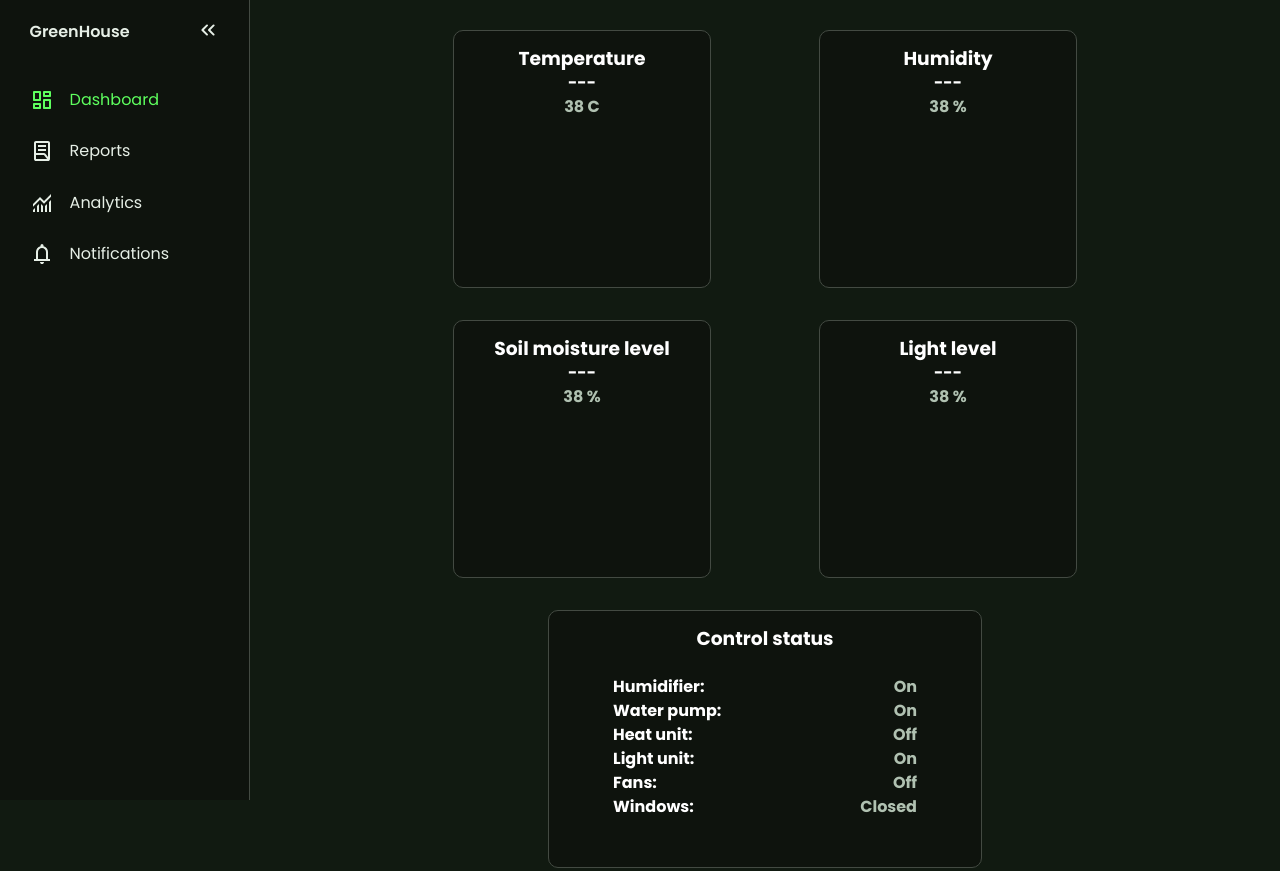
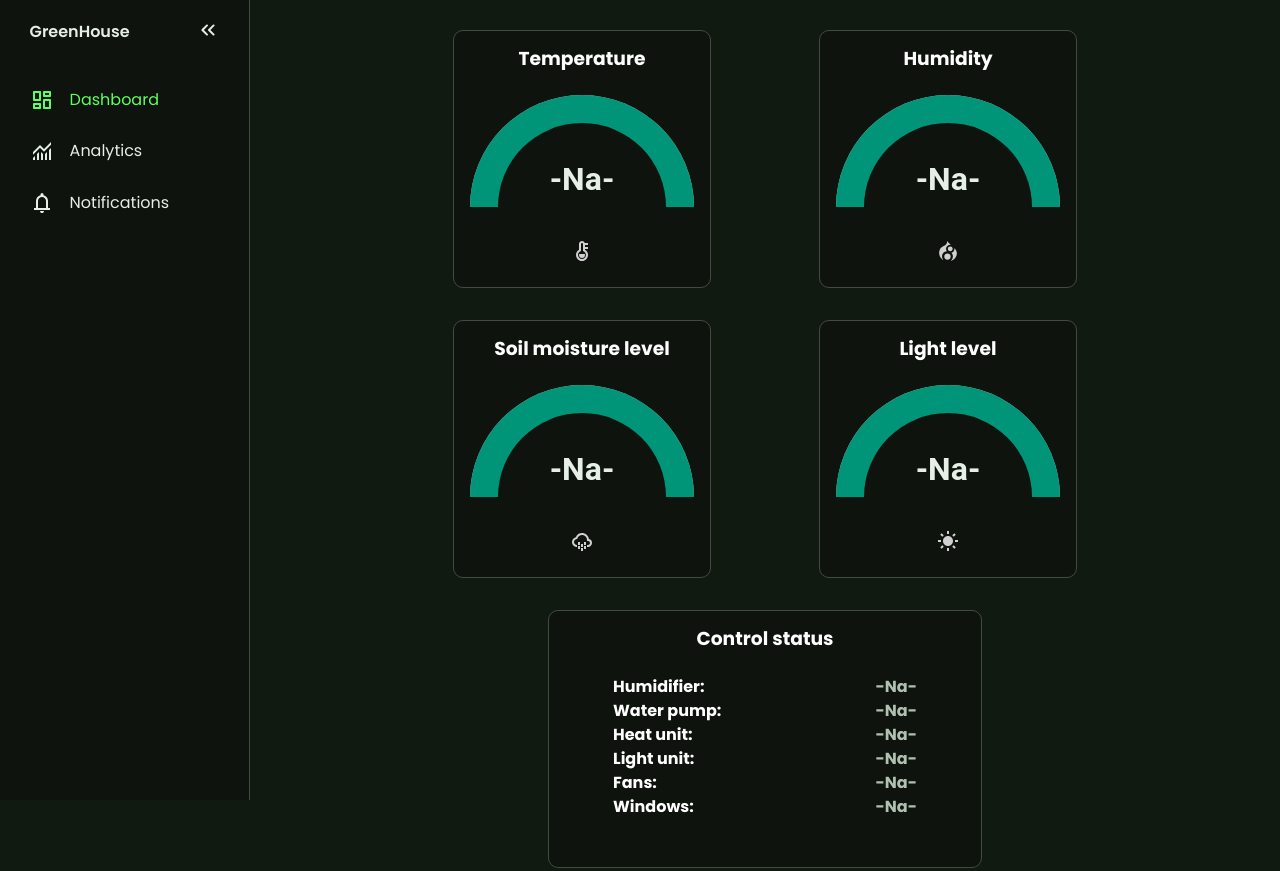
Before and after one commit to Saviru/Greenhouse-project, a plain HTML site: page index.html in a window 1280 px wide. Shown: the top 871 px of the page. Drawn offline with Linux system fonts and the light colour scheme.

Commit message:
Update index.html

```diff
--- a/index.html
+++ b/index.html
@@ -3,7 +3,7 @@
 <head>
   <meta charset="UTF-8">
   <meta name="viewport" content="width=device-width, initial-scale=1.0">
-  <title>Dashboard</title>
+  <title>Home</title>
   <link rel="stylesheet" href="style.css">
   <script type="text/javascript" src="app.js" defer></script>
   <script type="text/javascript" src="readings.js"></script>
@@ -18,25 +18,19 @@
         </button>
       </li>
       <li class="active">
-        <a href="./index">
+        <a href="index.html">
           <svg xmlns="http://www.w3.org/2000/svg" height="24px" viewBox="0 -960 960 960" width="24px" fill="#e8eaed"><path d="M520-640v-160q0-17 11.5-28.5T560-840h240q17 0 28.5 11.5T840-800v160q0 17-11.5 28.5T800-600H560q-17 0-28.5-11.5T520-640ZM120-480v-320q0-17 11.5-28.5T160-840h240q17 0 28.5 11.5T440-800v320q0 17-11.5 28.5T400-440H160q-17 0-28.5-11.5T120-480Zm400 320v-320q0-17 11.5-28.5T560-520h240q17 0 28.5 11.5T840-480v320q0 17-11.5 28.5T800-120H560q-17 0-28.5-11.5T520-160Zm-400 0v-160q0-17 11.5-28.5T160-360h240q17 0 28.5 11.5T440-320v160q0 17-11.5 28.5T400-120H160q-17 0-28.5-11.5T120-160Zm80-360h160v-240H200v240Zm400 320h160v-240H600v240Zm0-480h160v-80H600v80ZM200-200h160v-80H200v80Zm160-320Zm240-160Zm0 240ZM360-280Z"/></svg>
           <span>Dashboard</span>
         </a>
       </li>
       <li>
-        <a href="./Reports">
-          <svg xmlns="http://www.w3.org/2000/svg" height="24px" viewBox="0 -960 960 960" width="24px" fill="#e8eaed"><path d="M320-480v-80h320v80H320Zm0-160v-80h320v80H320Zm-80 240h300q29 0 54 12.5t42 35.5l84 110v-558H240v400Zm0 240h442L573-303q-6-8-14.5-12.5T540-320H240v160Zm480 80H240q-33 0-56.5-23.5T160-160v-640q0-33 23.5-56.5T240-880h480q33 0 56.5 23.5T800-800v640q0 33-23.5 56.5T720-80Zm-480-80v-640 640Zm0-160v-80 80Z"/></svg>
-          <span>Reports</span>
-        </a>
-      </li>
-      <li>
-        <a href="./Analytics">
+        <a href="Analytics.html">
           <svg xmlns="http://www.w3.org/2000/svg" height="24px" viewBox="0 -960 960 960" width="24px" fill="#e8eaed"><path d="M120-120v-80l80-80v160h-80Zm160 0v-240l80-80v320h-80Zm160 0v-320l80 81v239h-80Zm160 0v-239l80-80v319h-80Zm160 0v-400l80-80v480h-80ZM120-327v-113l280-280 160 160 280-280v113L560-447 400-607 120-327Z"/></svg>
           <span>Analytics</span>
         </a>
       </li>
       <li>
-        <a href="./Notifications">
+        <a href="notifications.html">
           <svg xmlns="http://www.w3.org/2000/svg" height="24px" viewBox="0 -960 960 960" width="24px" fill="#e8eaed"><path d="M160-200v-80h80v-280q0-83 50-147.5T420-792v-28q0-25 17.5-42.5T480-880q25 0 42.5 17.5T540-820v28q80 20 130 84.5T720-560v280h80v80H160Zm320-300Zm0 420q-33 0-56.5-23.5T400-160h160q0 33-23.5 56.5T480-80ZM320-280h320v-280q0-66-47-113t-113-47q-66 0-113 47t-47 113v280Z"/></svg>
           <span>Notifications</span>
         </a>
@@ -47,23 +41,55 @@
     <div class="flex-cont">
       <div class="item item-1">
         <h3>Temperature</h3>
-        <div class="indicator">---</div>
-        <div class="dt-stts" id="temp">Na</div>
+        <br>
+        <div class="indicator">
+          <div class="gauge temp">
+            <div class="gauge__body">
+              <div class="gauge__fill tempFill"></div>
+              <div class="gauge__cover tempCover">-Na-</div>
+            </div>
+          </div>
+        </div>
+        <p class="dt-icon temp-icon"><svg xmlns="http://www.w3.org/2000/svg" width="24" height="24" viewBox="0 0 24 24" style="fill: rgba(208, 208, 208, 1);transform: ;msFilter:;"><path d="M9 16a3.001 3.001 0 0 0 6 0c0-.353-.072-.686-.184-1H9.184A2.962 2.962 0 0 0 9 16z"></path><path d="M18 6V4h-3.185A2.995 2.995 0 0 0 12 2c-1.654 0-3 1.346-3 3v5.8A6.027 6.027 0 0 0 6 16c0 3.309 2.691 6 6 6s6-2.691 6-6a6.027 6.027 0 0 0-3-5.2V10h3V8h-3V6h3zm-4.405 6.324A4.033 4.033 0 0 1 16 16c0 2.206-1.794 4-4 4s-4-1.794-4-4c0-1.585.944-3.027 2.405-3.676l.595-.263V5a1 1 0 0 1 2 0v7.061l.595.263z"></path></svg></p>
       </div>
       <div class="item item-2">
         <h3>Humidity</h3>
-        <div class="indicator">---</div>
-        <div class="dt-stts" id="humid">Na</div>
+        <br>
+        <div class="indicator">
+          <div class="gauge humid">
+            <div class="gauge__body">
+              <div class="gauge__fill humidFill"></div>
+              <div class="gauge__cover humidCover">-Na-</div>
+            </div>
+          </div>
+        </div>
+        <p class="dt-icon"><svg class="dtt" xmlns="http://www.w3.org/2000/svg" width="24" height="24" viewBox="0 0 24 24" style="fill: rgba(208, 208, 208, 1);transform: ;msFilter:;"><path d="M11.474 14.42a3.162 3.162 0 1 0 0 6.324 3.162 3.162 0 0 0 0-6.324zm3.936-.606a5.433 5.433 0 0 1 1.513 3.769 5.441 5.441 0 0 1-2.335 4.47c2.609-.803 4.771-2.767 5.737-5.142 1.338-3.288.09-5.761-1.999-8.005.066.288.103.592.103.898a4.175 4.175 0 0 1-3.019 4.01zm-3.577-4.003c0 1.34 1.087 2.419 2.42 2.419s2.423-1.087 2.423-2.419a2.418 2.418 0 0 0-2.417-2.417 2.425 2.425 0 0 0-2.426 2.417z"></path><path d="M7.303 21.093a5.435 5.435 0 0 1-1.276-3.51 5.441 5.441 0 0 1 4.8-5.408 4.162 4.162 0 0 1 3.99-6.492c-1.361-1.176-2.724-2.369-3.799-3.672.547 5.714-5.2 3.638-7.332 8.904-1.422 3.527-.138 7.892 3.617 10.178z"></path></svg></p>
       </div>
       <div class="item item-3">
         <h3>Soil moisture level</h3>
-        <div class="indicator">---</div>
-        <div class="dt-stts" id="soilmois">Na</div>
+        <br>
+        <div class="indicator">
+          <div class="gauge soilM">
+            <div class="gauge__body">
+              <div class="gauge__fill soilMFill"></div>
+              <div class="gauge__cover soilMCover">-Na-</div>
+            </div>
+          </div>
+        </div>
+        <p class="dt-icon soilM-icon"><svg xmlns="http://www.w3.org/2000/svg" width="24" height="24" viewBox="0 0 24 24" style="fill: rgba(208, 208, 208, 1);transform: ;msFilter:;"><path d="M8 13h2v3H8zm0 4h2v3H8zm3-2h2v3h-2zm0 4h2v3h-2zm3-6h2v3h-2zm0 4h2v3h-2z"></path><path d="M18.944 10.112C18.507 6.67 15.56 4 12 4 9.245 4 6.85 5.611 5.757 8.15 3.609 8.792 2 10.819 2 13c0 2.757 2.243 5 5 5v-2c-1.654 0-3-1.346-3-3 0-1.403 1.199-2.756 2.673-3.015l.582-.103.191-.559C8.149 7.273 9.895 6 12 6c2.757 0 5 2.243 5 5v1h1c1.103 0 2 .897 2 2s-.897 2-2 2h-1v2h1c2.206 0 4-1.794 4-4a4.008 4.008 0 0 0-3.056-3.888z"></path></svg></p>
       </div>
       <div class="item item-4">
         <h3>Light level</h3>
-        <div class="indicator">---</div>
-        <div class="dt-stts" id="lightlvl">Na</div>
+        <br>
+        <div class="indicator">
+          <div class="gauge ltl">
+            <div class="gauge__body">
+              <div class="gauge__fill ltlFill"></div>
+              <div class="gauge__cover ltlCover">-Na-</div>
+            </div>
+          </div>
+          <p class="dt-icon ltl-icon"><svg xmlns="http://www.w3.org/2000/svg" width="24" height="24" viewBox="0 0 24 24" style="fill: rgba(208, 208, 208, 1);transform: ;msFilter:;"><path d="M6.995 12c0 2.761 2.246 5.007 5.007 5.007s5.007-2.246 5.007-5.007-2.246-5.007-5.007-5.007S6.995 9.239 6.995 12zM11 19h2v3h-2zm0-17h2v3h-2zm-9 9h3v2H2zm17 0h3v2h-3zM5.637 19.778l-1.414-1.414 2.121-2.121 1.414 1.414zM16.242 6.344l2.122-2.122 1.414 1.414-2.122 2.122zM6.344 7.759 4.223 5.637l1.415-1.414 2.12 2.122zm13.434 10.605-1.414 1.414-2.122-2.122 1.414-1.414z"></path></svg></p>
+        </div>
       </div>
       <div class="item item-5">
         <h3>Control status</h3>
```
